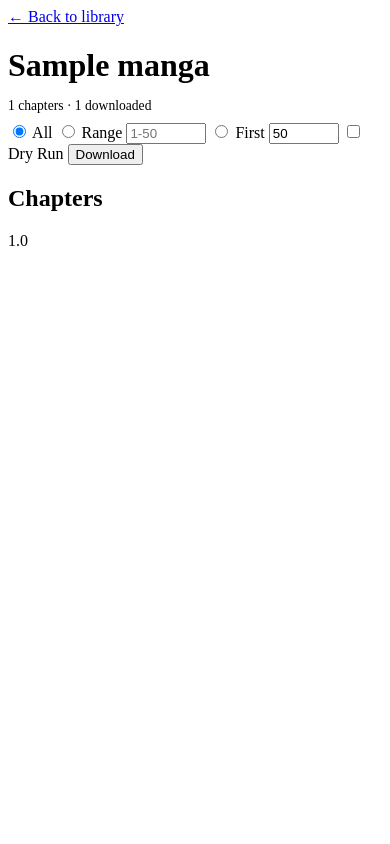
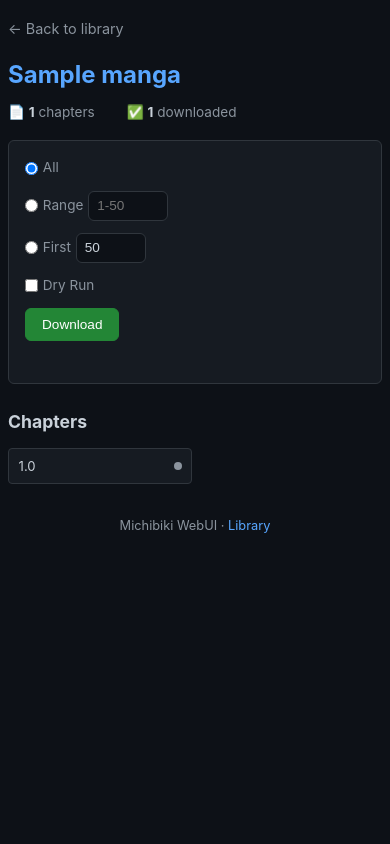
Before and after one commit to completeBeta/Michibiki, a Python web app: template templates/manga_detail.html in a window 390 px wide. Run offline with Jinja, Linux system fonts and the light colour scheme; the template is opened without the code that fills it: most values are stand-ins (such as "Sample title", 1, 10 or a date in 2020).

Commit message:
Fix WebUI: proper detail page styling + flash feedback on download
- manga_detail.html: Now a full HTML page with dark-themed CSS (was bare fragment)
- Download endpoint: Returns flash message with spinner instead of 303 redirect
  (HTMX cant render redirects, was showing broken HTML in #flash div)
- Added hx-indicator spinner on download button
- Chapter grid: Consistent styling with library page

```diff
--- a/templates/manga_detail.html
+++ b/templates/manga_detail.html
@@ -1,8 +1,91 @@
+<!DOCTYPE html>
+<html lang="en" data-theme="dark">
+<head>
+  <meta charset="UTF-8">
+  <meta name="viewport" content="width=device-width, initial-scale=1.0">
+  <title>{{ manga.title }} — Michibiki</title>
+  <script src="https://unpkg.com/htmx.org@2.0.4"></script>
+  <style>
+    :root {
+      --bg: #0d1117; --surface: #161b22; --border: #30363d;
+      --text: #c9d1d9; --muted: #8b949e; --accent: #58a6ff;
+      --green: #3fb950; --red: #f85149; --orange: #d2991d; --radius: 6px;
+    }
+    *, *::before, *::after { box-sizing: border-box; margin: 0; padding: 0; }
+    body {
+      font-family: -apple-system, BlinkMacSystemFont, "Segoe UI", Helvetica, Arial, sans-serif;
+      background: var(--bg); color: var(--text); line-height: 1.6;
+      max-width: 960px; margin: 0 auto; padding: 2rem 1rem;
+    }
+    h1 { font-size: 1.5rem; color: var(--accent); }
+    h2 { font-size: 1.1rem; margin: 1.5rem 0 0.75rem; }
+    a { color: var(--accent); text-decoration: none; }
+    .back-link { color: var(--muted); font-size: 0.9rem; margin-bottom: 1rem; display: inline-block; }
+
+    .controls {
+      display: flex; flex-wrap: wrap; gap: 0.75rem; align-items: center;
+      margin: 1rem 0; padding: 1rem; background: var(--surface);
+      border: 1px solid var(--border); border-radius: var(--radius);
+    }
+    .controls label { font-size: 0.85rem; color: var(--muted); display: flex; align-items: center; gap: 0.3rem; }
+    .controls input[type="text"], .controls input[type="number"] {
+      width: 80px; padding: 0.4rem 0.5rem; background: var(--bg);
+      border: 1px solid var(--border); border-radius: var(--radius);
+      color: var(--text); font-size: 0.85rem;
+    }
+    .controls input[type="checkbox"] { accent-color: var(--accent); }
+
+    .btn {
+      display: inline-flex; align-items: center; gap: 0.4rem; padding: 0.5rem 1rem;
+      border: 1px solid var(--border); border-radius: var(--radius);
+      background: var(--surface); color: var(--text); font-size: 0.85rem;
+      font-weight: 500; cursor: pointer; transition: all 0.15s; white-space: nowrap;
+    }
+    .btn:hover { border-color: var(--accent); color: var(--accent); }
+    .btn-primary { background: #238636; border-color: #238636; color: #fff; }
+    .btn-primary:hover { background: #2ea043; border-color: #2ea043; color: #fff; }
+    .btn:disabled { opacity: 0.5; cursor: not-allowed; }
+
+    .chapter-grid {
+      display: grid; grid-template-columns: repeat(auto-fill, minmax(180px, 1fr)); gap: 0.35rem;
+    }
+    .chapter-item {
+      padding: 0.4rem 0.6rem; background: var(--surface); border: 1px solid var(--border);
+      border-radius: 4px; font-size: 0.82rem; display: flex; justify-content: space-between; align-items: center;
+    }
+    .chapter-item.downloaded { border-color: var(--green); }
+    .chapter-item .ch-dot { width: 8px; height: 8px; border-radius: 50%; background: var(--muted); flex-shrink: 0; }
+    .chapter-item.downloaded .ch-dot { background: var(--green); }
+
+    #flash { margin: 1rem 0; }
+    .flash { padding: 0.75rem 1rem; border-radius: var(--radius); font-size: 0.9rem; display: flex; align-items: center; gap: 0.5rem; }
+    .flash-info { background: #1f3a5f; border: 1px solid #388bfd; color: var(--accent); }
+    .flash-success { background: #1a3a1a; border: 1px solid var(--green); color: var(--green); }
+    .flash-error { background: #3a1a1a; border: 1px solid var(--red); color: var(--red); }
+    .spinner { display: inline-block; width: 14px; height: 14px; border: 2px solid var(--muted); border-top-color: var(--accent); border-radius: 50%; animation: spin 0.6s linear infinite; }
+    @keyframes spin { to { transform: rotate(360deg); } }
+
+    .progress-bar { height: 4px; background: var(--border); border-radius: 2px; margin-top: 0.5rem; overflow: hidden; }
+    .progress-fill { height: 100%; background: var(--accent); border-radius: 2px; transition: width 0.3s; width: 0%; }
+
+    .stat-row { display: flex; gap: 2rem; margin: 0.5rem 0; font-size: 0.85rem; color: var(--muted); }
+    .stat-row strong { color: var(--text); }
+
+    @media (max-width: 600px) {
+      body { padding: 1rem 0.5rem; }
+      .controls { flex-direction: column; align-items: flex-start; }
+      .chapter-grid { grid-template-columns: repeat(auto-fill, minmax(140px, 1fr)); }
+    }
+  </style>
+</head>
+<body>
+
 <a href="/" class="back-link">← Back to library</a>
-<h1 style="margin-bottom: 0.5rem;">{{ manga.title }}</h1>
-<p style="color: var(--muted); font-size: 0.85rem; margin-bottom: 0.5rem;">
-  {{ manga.chapters.nodes|length }} chapters &middot; {{ manga.downloadCount }} downloaded
-</p>
+<h1>{{ manga.title }}</h1>
+<div class="stat-row">
+  <span>📄 <strong>{{ manga.chapters.nodes|length }}</strong> chapters</span>
+  <span>✅ <strong>{{ manga.downloadCount }}</strong> downloaded</span>
+</div>
 
 <!-- Download controls -->
 <form
@@ -10,32 +93,25 @@
   hx-post="/download"
   hx-target="#flash"
   hx-swap="innerHTML"
+  hx-indicator="#download-spinner"
 >
   <input type="hidden" name="manga_id" value="{{ manga.id }}">
   <input type="hidden" name="manga_title" value="{{ manga.title }}">
 
-  <label>
-    <input type="radio" name="action" value="all" checked> All
+  <label><input type="radio" name="action" value="all" checked> All</label>
+  <label><input type="radio" name="action" value="range"> Range
+    <input type="text" name="chapter_range" placeholder="1-50" style="width:80px">
   </label>
-  <label>
-    <input type="radio" name="action" value="range"> Range
-    <input type="text" name="chapter_range" placeholder="1-50" style="width: 80px;">
+  <label><input type="radio" name="action" value="limit"> First
+    <input type="number" name="limit" value="50" min="1" style="width:70px">
   </label>
-  <label>
-    <input type="radio" name="action" value="limit"> First
-    <input type="number" name="limit" value="50" min="1" style="width: 70px;">
-  </label>
-
-  <label title="Show what would download without actually queuing">
-    <input type="checkbox" name="dry_run" value="true"> Dry Run
-  </label>
-
-  <button type="submit" class="btn btn-primary">Download</button>
+  <label title="Preview without downloading"><input type="checkbox" name="dry_run" value="true"> Dry Run</label>
+  <button type="submit" class="btn btn-primary" id="download-btn">Download</button>
+  <span id="download-spinner" class="htmx-indicator spinner"></span>
 </form>
 
 <div id="flash"></div>
 
-<!-- Chapter list -->
 <h2>Chapters</h2>
 <div class="chapter-grid">
   {% for ch in manga.chapters.nodes %}
@@ -46,3 +122,10 @@
     </div>
   {% endfor %}
 </div>
+
+<footer style="margin-top:2rem; text-align:center; font-size:0.8rem; color:var(--muted);">
+  Michibiki WebUI · <a href="/">Library</a>
+</footer>
+
+</body>
+</html>
```
Also changed, not shown: src/webui.py (+10 -1 lines).
